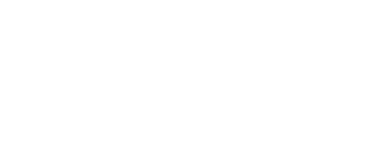
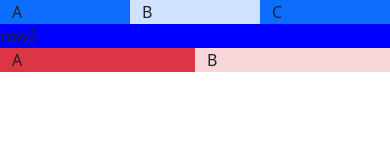
Before and after one commit to GeeksHubsAcademy/fsdVLC0124Bootstrap1, a plain HTML site: page index.html in a window 390 px wide. Drawn offline with nearby package versions, Linux system fonts and the light colour scheme.

Commit message:
Bootstrap jugando con row y col, generando responsive anidado

```diff
--- a/css/styles.css
+++ b/css/styles.css
@@ -0,0 +1,12 @@
+
+/* .container-fluid {
+    background-color: red;
+} */
+
+.background-green {
+    background-color: green;
+}
+
+.background-blue {
+    background-color: blue;
+}
--- a/index.html
+++ b/index.html
@@ -11,6 +11,19 @@
 </head>
 <body>
 
+    <div class="container-fluid">
+        <div class="row">
+            <div class="col bg-primary">A</div>
+            <div class="col bg-primary-subtle">B</div>
+            <div class="col bg-primary">C</div>
+        </div>
+        <div class="row background-blue">row2</div>
+        <div class="row">
+            <div class="col bg-danger">A</div>
+            <div class="col bg-danger-subtle">B</div>
+        </div>
+    </div>
+
     <script src="https://cdn.jsdelivr.net/npm/bootstrap@5.3.2/dist/js/bootstrap.bundle.min.js" integrity="sha384-C6RzsynM9kWDrMNeT87bh95OGNyZPhcTNXj1NW7RuBCsyN/o0jlpcV8Qyq46cDfL" crossorigin="anonymous"></script>
 </body>
 </html>
```
